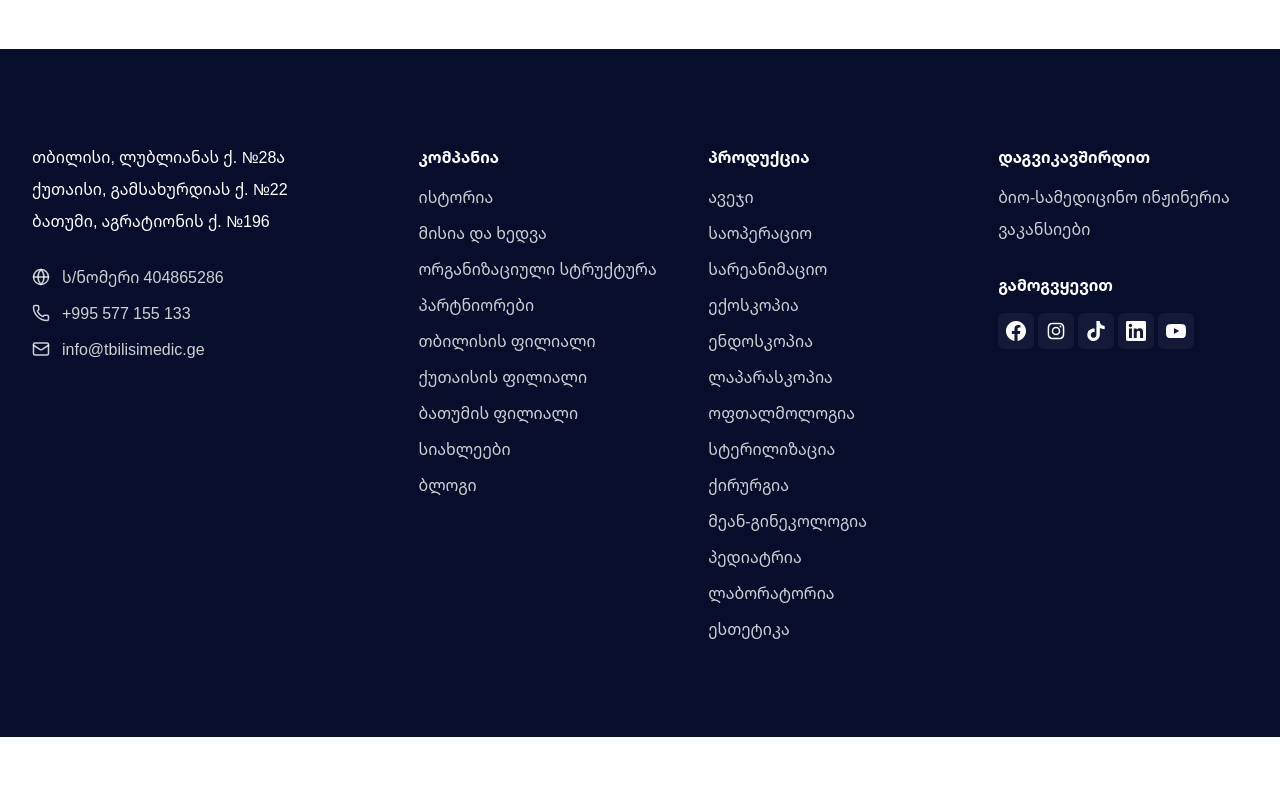
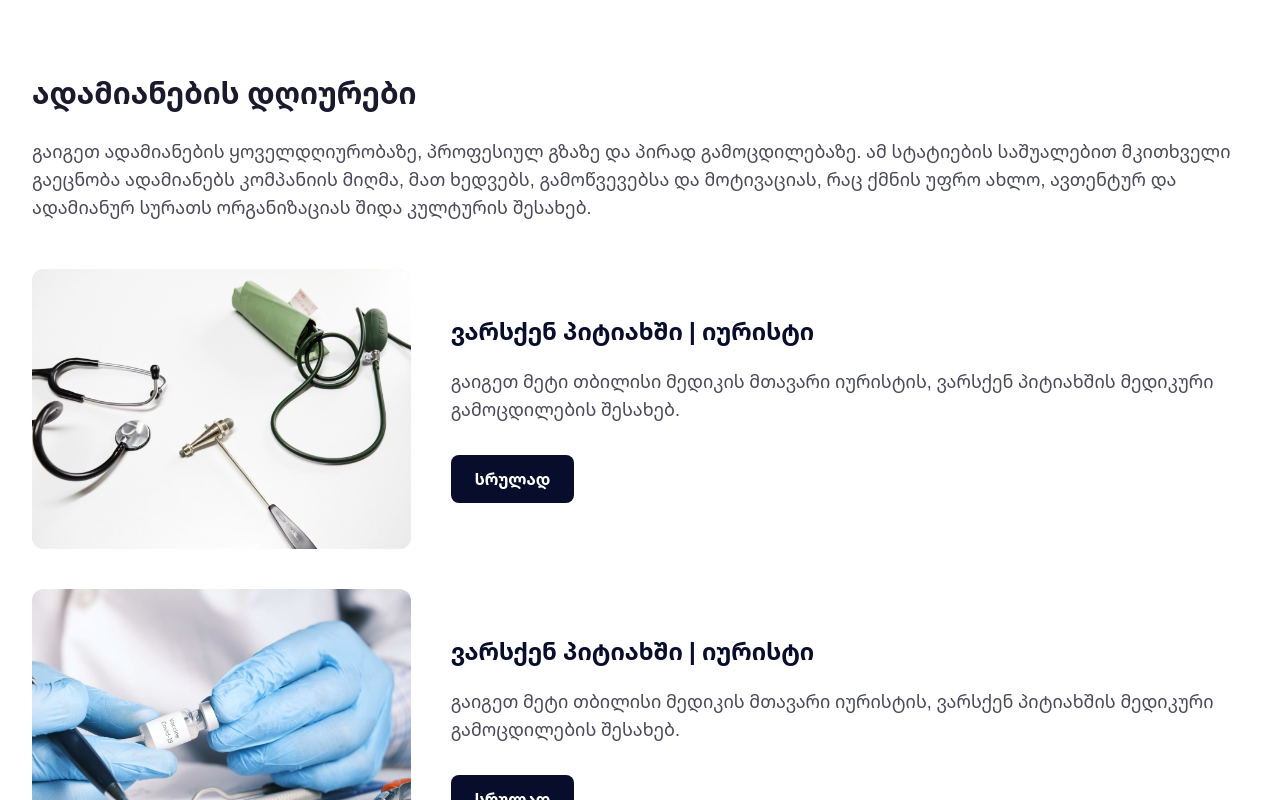
Before and after one commit to tbilisi-medic/web, a Next.js app: page /careers in a window 1280 px wide. Shown: the part 1060-1860 px from the top of the page. Before the commit the page ends 1797 px from the top, so only its background shows below. Built offline with nearby package versions, Linux system fonts and the light colour scheme.

Commit message:
feat: add employee stories section to careers page

```diff
--- a/src/app/careers/page.tsx
+++ b/src/app/careers/page.tsx
@@ -1,6 +1,6 @@
 import { Metadata } from 'next';
 import { PageHeader } from '@/components/sections/shared';
-import { CareersContent } from '@/components/sections/careers';
+import { CareersContent, EmployeeStories } from '@/components/sections/careers';
 
 export const metadata: Metadata = {
   title: 'კარიერა',
@@ -12,6 +12,7 @@ export default function CareersPage() {
     <>
       <PageHeader title="კარიერა" />
       <CareersContent />
+      <EmployeeStories />
     </>
   );
 }
--- /dev/null
+++ b/src/components/sections/careers/employee-stories.tsx
@@ -0,0 +1,93 @@
+import Link from 'next/link';
+import Image from 'next/image';
+
+const posts = [
+  {
+    id: 1,
+    title: 'ვარსქენ პიტიახში | იურისტი',
+    description:
+      'გაიგეთ მეტი თბილისი მედიკის მთავარი იურისტის, ვარსქენ პიტიახშის მედიკური გამოცდილების შესახებ.',
+    image: '/images/categories/4.jpg',
+    href: '/',
+  },
+  {
+    id: 2,
+    title: 'ვარსქენ პიტიახში | იურისტი',
+    description:
+      'გაიგეთ მეტი თბილისი მედიკის მთავარი იურისტის, ვარსქენ პიტიახშის მედიკური გამოცდილების შესახებ.',
+    image: '/images/categories/2.jpg',
+    href: '/',
+  },
+  {
+    id: 3,
+    title: 'ვარსქენ პიტიახში | იურისტი',
+    description:
+      'გაიგეთ მეტი თბილისი მედიკის მთავარი იურისტის, ვარსქენ პიტიახშის მედიკური გამოცდილების შესახებ.',
+    image: '/images/categories/3.jpg',
+    href: '/',
+  },
+];
+
+export function EmployeeStories() {
+  return (
+    <section className="lg:pt-6">
+      <div className="px-4 sm:px-6 lg:px-8">
+        <div className="mx-auto max-w-7xl">
+          {/* Headline */}
+          <h2 className="text-2xl font-bold text-foreground sm:text-3xl leading-10">
+            ადამიანების დღიურები
+          </h2>
+
+          {/* Description */}
+          <p className="mt-6 text-lg text-foreground/80">
+            გაიგეთ ადამიანების ყოველდღიურობაზე, პროფესიულ გზაზე და პირად
+            გამოცდილებაზე. ამ სტატიების საშუალებით მკითხველი გაეცნობა ადამიანებს
+            კომპანიის მიღმა, მათ ხედვებს, გამოწვევებსა და მოტივაციას, რაც ქმნის
+            უფრო ახლო, ავთენტურ და ადამიანურ სურათს ორგანიზაციას შიდა კულტურის
+            შესახებ.
+          </p>
+
+          {/* Posts */}
+          <div className="mt-12 space-y-8">
+            {posts.map((post) => (
+              <div
+                key={post.id}
+                className="grid items-center gap-6 lg:grid-cols-12 lg:gap-10 mb-10"
+              >
+                {/* Image */}
+                <div className="lg:col-span-4">
+                  <div className="relative h-70 overflow-hidden rounded-xl bg-gray-200">
+                    <Image
+                      src={post.image}
+                      alt={post.title}
+                      fill
+                      className="object-cover"
+                    />
+                  </div>
+                </div>
+
+                {/* Content */}
+                <div className="lg:col-span-8">
+                  <h3 className="text-xl font-bold text-primary lg:text-2xl">
+                    {post.title}
+                  </h3>
+                  <p className="mt-5 text-lg text-foreground/80">
+                    {post.description}
+                  </p>
+                  <div className="mt-8">
+                    <Link
+                      href={post.href}
+                      className="inline-flex items-center justify-center rounded-lg bg-primary px-6 py-3 text-base font-semibold text-white transition-colors hover:bg-primary/90"
+                    >
+                      სრულად
+                    </Link>
+                  </div>
+                </div>
+              </div>
+            ))}
+          </div>
+        </div>
+      </div>
+    </section>
+  );
+}
--- a/src/components/sections/careers/index.ts
+++ b/src/components/sections/careers/index.ts
@@ -1 +1,2 @@
 export { CareersContent } from './careers-content';
+export { EmployeeStories } from './employee-stories';
```
